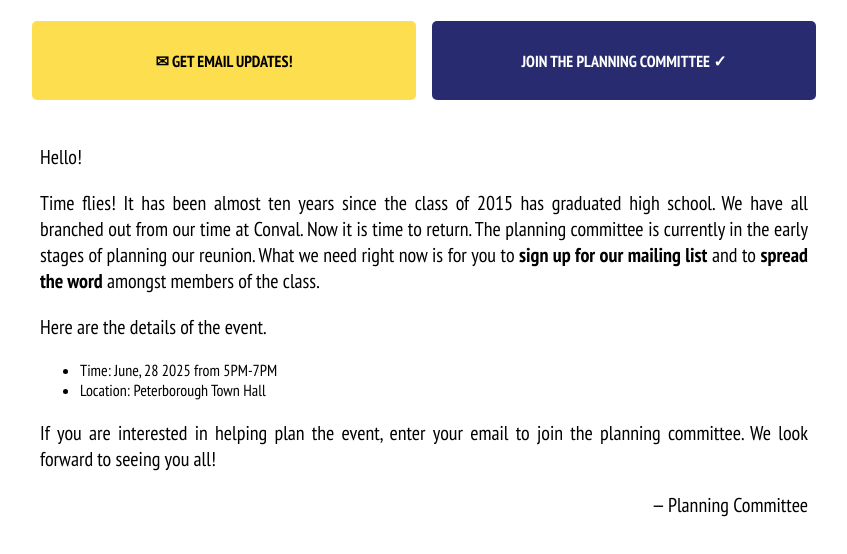
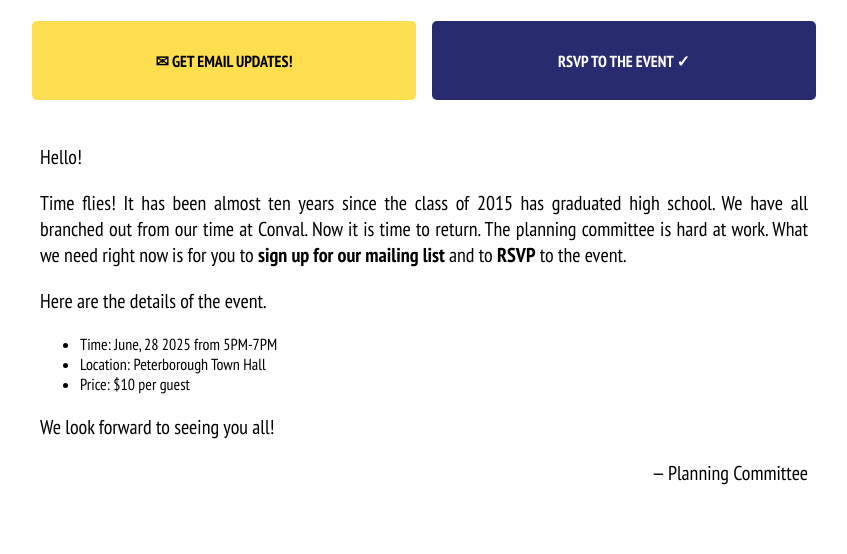
Before and after one commit to conval2015/reunion, a plain HTML site: page index.html in a window 1280 px wide. Shown: the part 266-820 px from the top of the page, without its empty margins (216-1063 px from the left). Drawn offline with Linux system fonts and the light colour scheme.

Commit message:
Update index.html

```diff
--- a/index.html
+++ b/index.html
@@ -30,13 +30,13 @@
           <a class="homelink" href="https://forms.gle/LqvhHmZ7Q5ki2Psy9"><h2 class="homelink">&#9993; Get Email Updates!</h2></a>
         </div>
         <div class="blue">
-          <a class="homelink" href="https://forms.gle/LqvhHmZ7Q5ki2Psy9"><h2 class="homelink">Join the Planning Committee &#10003;</h2></a>
+          <a class="homelink" href="https://forms.gle/xmjNvYi4YQy6a5Jr7"><h2 class="homelink">RSVP to the Event &#10003;</h2></a>
         </div>
 	</div>
 
 	<div class ="buffer">
-	     <p>Hello!</p><p>Time flies! It has been almost ten years since the class of 2015 has graduated high school. We have all branched out from our time at Conval. Now it is time to return. The planning committee is currently in the early stages of planning our reunion. What we need right now is for you to <strong>sign up for our mailing list</strong> and to <strong>spread the word</strong> amongst members of the class.</p>
-             <p>Here are the details of the event.</p><ul><li>Time: June, 28 2025 from 5PM-7PM</li><li>Location: Peterborough Town Hall</li></ul><p>If you are interested in helping plan the event, enter your email to join the planning committee. We look forward to seeing you all!</p>
+	     <p>Hello!</p><p>Time flies! It has been almost ten years since the class of 2015 has graduated high school. We have all branched out from our time at Conval. Now it is time to return. The planning committee is hard at work. What we need right now is for you to <strong>sign up for our mailing list</strong> and to <strong>RSVP</strong> to the event.</p>
+             <p>Here are the details of the event.</p><ul><li>Time: June, 28 2025 from 5PM-7PM</li><li>Location: Peterborough Town Hall</li><li>Price: $10 per guest</li></ul><p>We look forward to seeing you all!</p>
              <p class="right">&mdash; Planning Committee</p>
 	</div>
 
```
